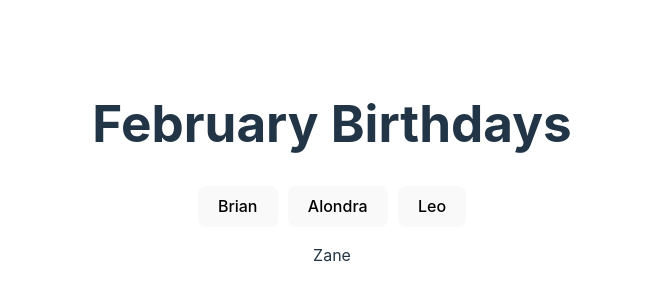
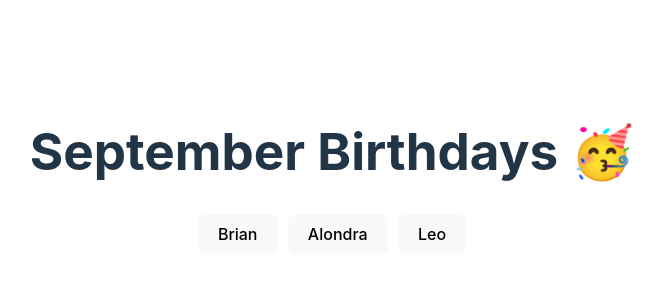
Before and after one commit to alondramora/bday-spotlight, a React (Vite) app: page / in a window 1280 px wide. Shown: the part 228-528 px from the top of the page, without its empty margins (308-971 px from the left). Built offline with nearby package versions, Linux system fonts and the light colour scheme.

Commit message:
header component and celebrant components working, need to add in onClick event for the celebrant buttons

```diff
--- a/src/App.jsx
+++ b/src/App.jsx
@@ -12,9 +12,6 @@ export default function App() {
         <Celebrant name="Alondra" />
         <Celebrant name="Leo" />
       </section>
-      <section>
-        <Spotlight name="Zane" />
-      </section>
     </>
   );
 }
--- a/src/components/Header.jsx
+++ b/src/components/Header.jsx
@@ -1,7 +1,7 @@
 export default function Header() {
   return (
     <header>
-      <h1>February Birthdays</h1>
+      <h1>September Birthdays 🥳 </h1>
     </header>
   );
 }
--- a/src/components/Spotlight.jsx
+++ b/src/components/Spotlight.jsx
@@ -1,3 +1,5 @@
-export default function Spotlight({ name }) {
-  return <p>{name}</p>;
+import Celebrant from "./Celebrant";
+
+export default function Spotlight() {
+  return <p>Success</p>;
 }
```
Also changed, not shown: src/components/Celebrant.jsx (+8 -0 lines).
